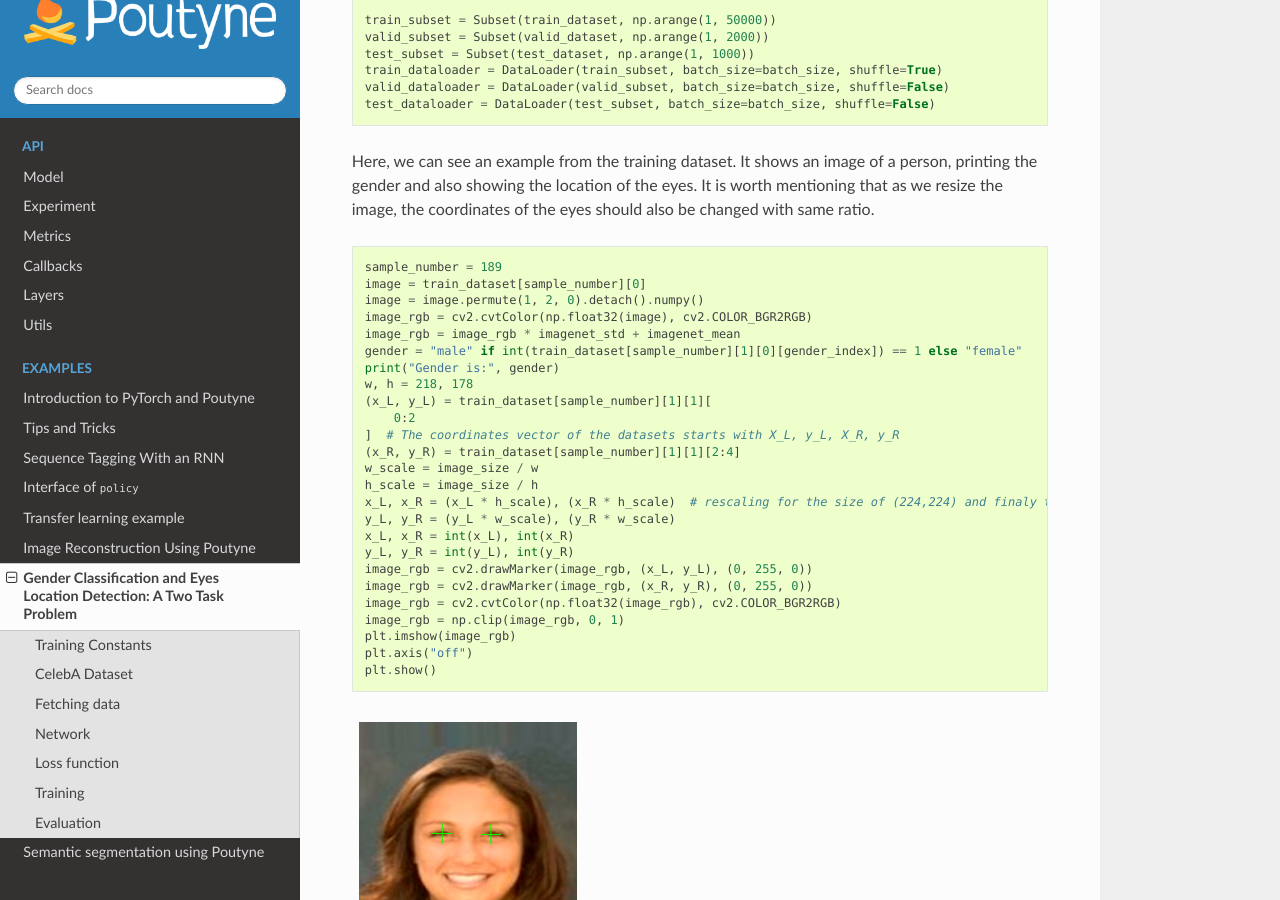
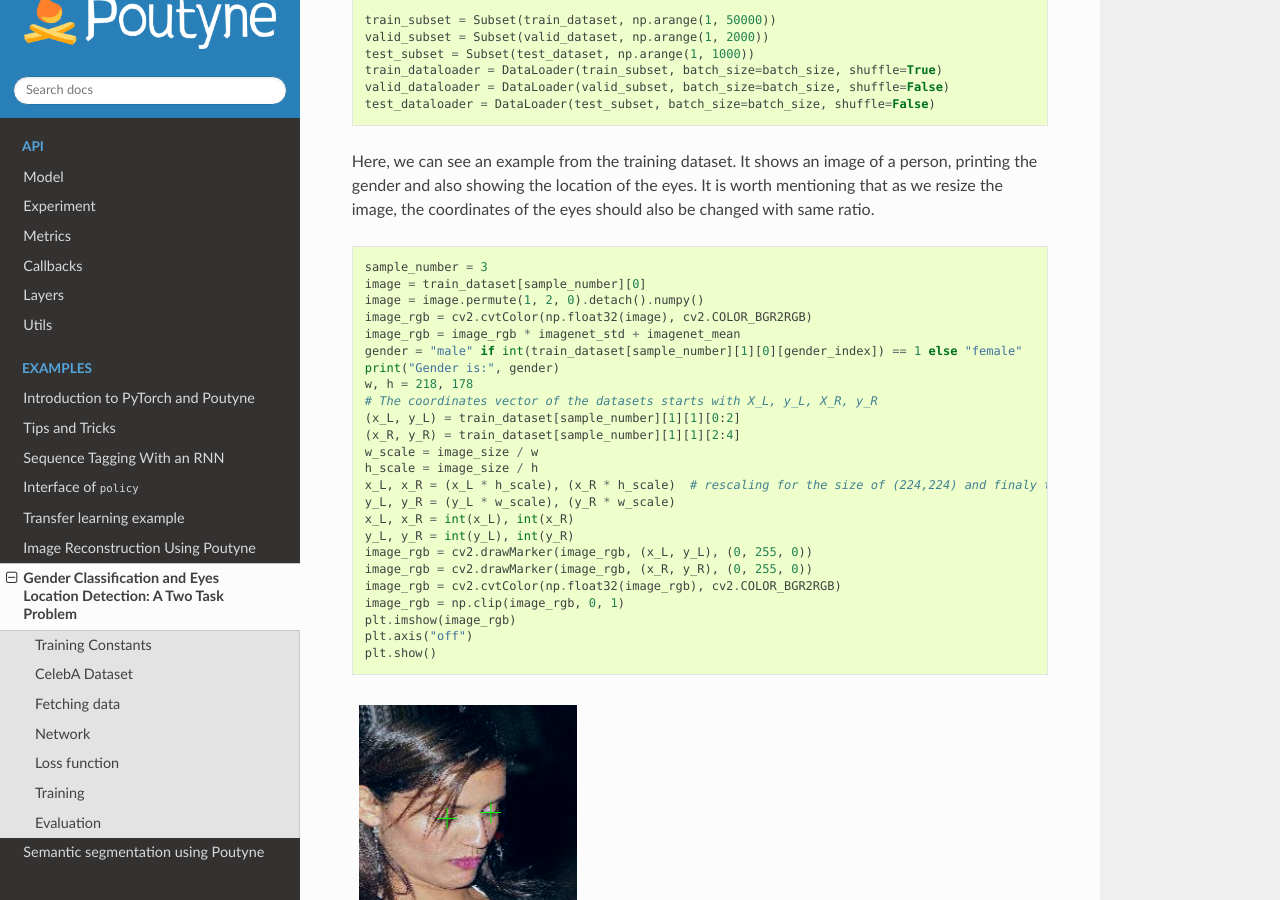
Before and after one commit to GRAAL-Research/poutyne, a Sphinx documentation site: the page built from docs/source/examples/classification_and_regression.rst, in a window 1280 px wide and 900 px high, scrolled down 2938 px. Built offline with Sphinx 7.4.7 and the Read the Docs theme 2.0.0, drawn with Linux system fonts in a browser that asks for light colours; the version number could not be read and is left out; some of the changed lines change nothing that is shown; some of the changed text lies outside the part shown.

Commit message:
modifications

```diff
--- a/docs/source/examples/classification_and_regression.rst
+++ b/docs/source/examples/classification_and_regression.rst
@@ -133,7 +133,7 @@ Here, we can see an example from the training dataset. It shows an image of a pe
 
 .. code-block:: python
 
-    sample_number = 189
+    sample_number = 3
     image = train_dataset[sample_number][0]
     image = image.permute(1, 2, 0).detach().numpy()
     image_rgb = cv2.cvtColor(np.float32(image), cv2.COLOR_BGR2RGB)
@@ -141,9 +141,8 @@ Here, we can see an example from the training dataset. It shows an image of a pe
     gender = "male" if int(train_dataset[sample_number][1][0][gender_index]) == 1 else "female"
     print("Gender is:", gender)
     w, h = 218, 178
-    (x_L, y_L) = train_dataset[sample_number][1][1][
-        0:2
-    ]  # The coordinates vector of the datasets starts with X_L, y_L, X_R, y_R
+    # The coordinates vector of the datasets starts with X_L, y_L, X_R, y_R
+    (x_L, y_L) = train_dataset[sample_number][1][1][0:2]
     (x_R, y_R) = train_dataset[sample_number][1][1][2:4]
     w_scale = image_size / w
     h_scale = image_size / h
@@ -206,8 +205,7 @@ As we discussed before, we have two different tasks in this example. These tasks
             self.W = W
 
         def forward(self, y_pred, y_true):
-            # print(y_true[0][:,20])
-            loss_cls = self.ce_loss(y_pred[0], y_true[0][:, 20])  # Cross Entropy Error (for classification)
+            loss_cls = self.ce_loss(y_pred[0], y_true[0][:, gender_index])  # Cross Entropy Error (for classification)
             loss_reg1 = self.mse_loss(y_pred[1][:, 0], y_true[1][:, 0] / h)  # Mean Squared Error for X_L
             loss_reg2 = self.mse_loss(y_pred[1][:, 1], y_true[1][:, 1] / w)  # Mean Squared Error for Y_L
             loss_reg3 = self.mse_loss(y_pred[1][:, 2], y_true[1][:, 2] / h)  # Mean Squared Error for X_R
```
Also changed, not shown: docs/source/_static/img/classification_and_regression/dataset_sample.png, 1 other file.
